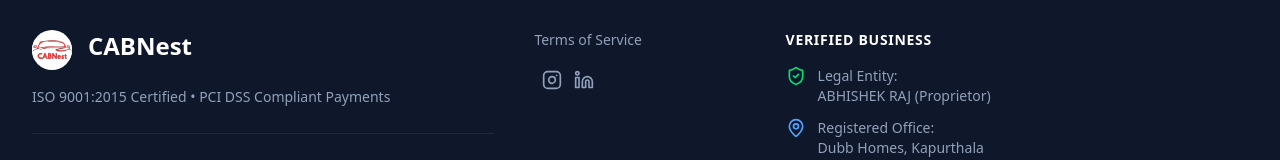
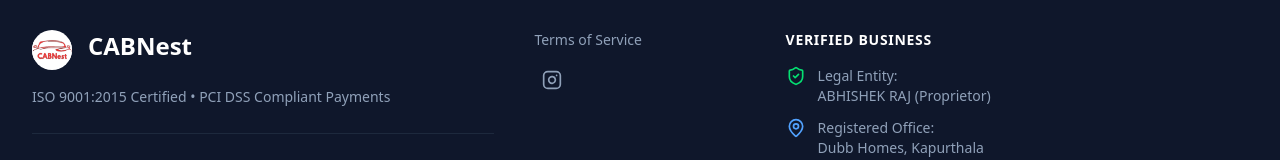
Before and after one commit to mneikoe/final_cabnest, a React (Vite) app in the folder client/: page / in a window 1280 px wide. Shown: the part 3990-4150 px from the top of the page. Built offline with nearby package versions, Linux system fonts and the light colour scheme.

Commit message:
fghjnvhbhnbghnbhn

```diff
--- a/client/src/components/LandingPage.jsx
+++ b/client/src/components/LandingPage.jsx
@@ -573,21 +573,21 @@
               </ul>
               <div className="flex mt-5 gap-3 ml-2">
                 <a
-                  href="https://instagram.com/yourprofile"
+                  href="https://www.instagram.com/cabnest.co.in?igsh=MXNoc3ljbTRuOTJhNg=="
                   target="_blank"
                   rel="noopener noreferrer"
                   className="text-slate-400 hover:text-white transition-colors"
                 >
                   <Instagram className="w-5 h-5" />
                 </a>
-                <a
+                {/* <a
                   href="https://linkedin.com/company/yourcompany"
                   target="_blank"
                   rel="noopener noreferrer"
                   className="text-slate-400 hover:text-white transition-colors"
                 >
                   <Linkedin className="w-5 h-5" />
-                </a>
+                </a>*/}
               </div>
             </div>
 
```
Also changed, not shown: 3 other files (tests, documents, lock files or other folders).
